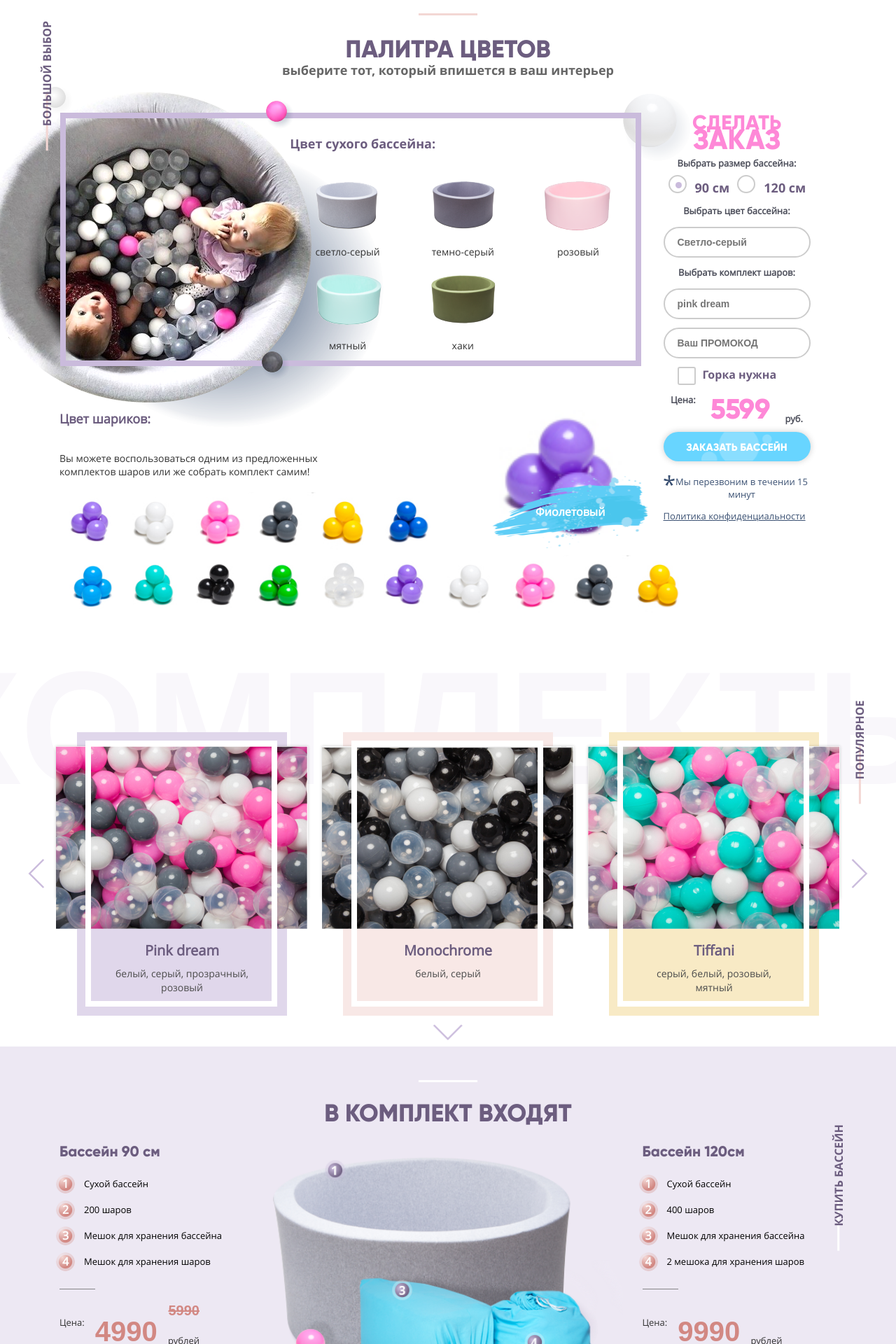
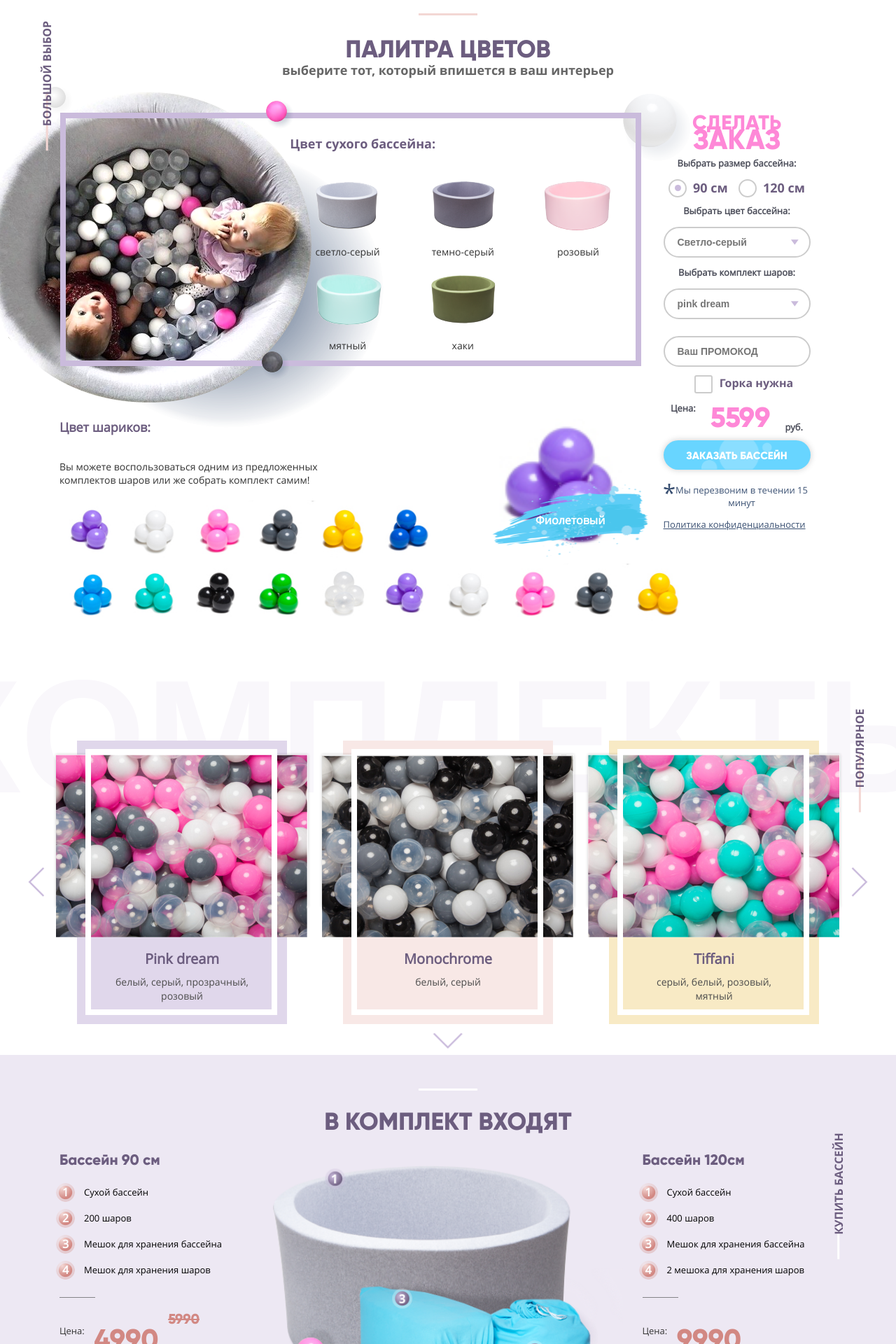
Before and after one commit to MalahVitalij/rocket-valemi, a PHP site: page / in a window 1280 px wide. Shown: the part 3320-5240 px from the top of the page at 70% size. Run offline with PHP 8.4, Linux system fonts and the light colour scheme.

Commit message:
поправки

```diff
--- a/css/style.css
+++ b/css/style.css
@@ -5,8 +5,8 @@ html{
 body {
     position: relative;
     margin: 0;
-    /*overflow-y: hidden;
-    height: 0;
+    overflow-x: hidden;
+    /*height: 0;
     opacity: 0; */
     font-family: "OpenSans-Regular", sans-serif;
 }
@@ -217,7 +218,7 @@ section {
 }
 .radio + label {
     position: relative;
-    padding: 0 0 0 45px;
+    padding: 0 0 0 35px;
     cursor: pointer;
     color: #ffffff;
     font-size: 18px;
@@ -740,11 +743,15 @@ a {
     transform: translateY(-50%);
 }
 .styled-form form {}
-.styled-form form .form-block {
+form .form-block {
     display: block;
     position: relative;
     width: 100%;
     margin-bottom: 7px;
+    display: flex;
+    flex-wrap: wrap;
+    justify-content: space-around;
+    align-items: center;
 }
 .styled-form form .form-block:after {
     display: block;
@@ -1572,9 +1580,7 @@ main{
 }
 .scheme-wrapper .colors-form .main__form-select-wrap{
     cursor: pointer;
-}
-.scheme-wrapper .colors-form .main__form-select-wrap input{
-    cursor: pointer;
+    position: relative;
 }
 .scheme-wrapper .colors-form .form-block input[type="text"]{
     display: block;
@@ -1588,16 +1594,26 @@ main{
     font-size: 14px;
     font-weight: 700;
     line-height: 40px;
-}
-.scheme-wrapper .colors-form .form-block .main__form-select-wrap input[type="text"]:after{
-    display: block;
-    position: absolute;
-    content: 'fgdhfgdhfgd';
+    position: relative;
+}
+.scheme-wrapper .colors-form .main__form-select-wrap {
+    cursor: pointer;
+    position: relative;
+    width: 100%;
+    display: block;
+}
+.scheme-wrapper .colors-form .main__form-select-wrap:before{
+    display: block;
+    position: absolute;
+    content: '';
     width: 44px;
     height: 44px;
     top: 0;
     right: 0;
-    background-color: #000;
+    background-image: url(../img/arrow-select.png);
+    background-position: center;
+    background-repeat: no-repeat;
+    z-index: 5;
 }
 .colors-form .form-block.check input[type="checkbox"]{
     display: none;
@@ -1651,18 +1666,24 @@ main{
     color: #4d4f5b;
     font-size: 13px;
     font-weight: 700;
+    padding-left: 18px;
+    padding-right: 20px;
+}
+.scheme-wrapper .colors-form .main__form-select-wrap .main__form-submenu span:hover{
+   background-color: #cabbdc;
+   width:   100%;
 }
 
 .scheme-wrapper .colors-form label::before {
     border: 2px solid #ccc;
     width: 22px;
     height: 22px;
-    top: -6px;
-    left: 7px;
+    top: 0px;
+    left: 0px;
 }
 .scheme-wrapper .colors-form label::after {
-    top: 4px;
-    left: 17px;
+    top: 8px;
+    left: 9px;
 }
 .scheme-wrapper .colors-form .form-wrapper {}
 .scheme-wrapper .colors-form .form-wrapper .form-hd {
@@ -2024,7 +2045,7 @@ main{
     align-self: center;
     color: #d28883;
     font-size: 40px;
-    font-family: 'Gilroy', sans-serif;
+    font-family: 'GilroyExtra', sans-serif;
     font-weight: 900;
     line-height: 40px;
 }
@@ -2045,7 +2066,7 @@ main{
     right: 0;
     color: #d28883;
     font-size: 20px;
-    font-family: 'Gilroy', sans-serif;
+    font-family: 'GilroyExtra', sans-serif;
     font-weight: 900;
     line-height: 20px;
     text-decoration: line-through;
--- a/index.html
+++ b/index.html
@@ -747,6 +747,17 @@
                                 <li>Мешок для хранения шаров</li>
                             </ol>
                             <p>Оставьте заявку, чтобы узнать точную стоимость и сроки доставки</p>
+
+                            <div class="styled-form order-desc-form">
+                                <form>
+                                    <div class="form-block price">
+                                        <div>Цена от:</div>
+                                        <div class="price-change">5990</div>
+                                        <div>руб.</div>
+                                    </div>
+                                    <button type="submit" class="styled-btn1">Заказать бассейн</button>
+                                </form>
+                            </div>
                             <a href="#" class="politics">Политика конфиденциальности</a>
                         </div>
                         <div class="order-block order-form styled-form">
@@ -952,9 +963,9 @@
                             </div>
                             <div class="form-block">
                                 <div class="form-block-name">Выбрать размер бассейна:</div>
-                                <input type="radio" name="size" class="radio" id="size5" checked="">
+                                <input type="radio" name="size" class="radio" id="size5" checked data-price="2290">
                                 <label for="size5">90 см</label>
-                                <input type="radio" name="size" class="radio" id="size6">
+                                <input type="radio" name="size" class="radio" id="size6" data-price="1190">
                                 <label for="size6">120 см</label>
                             </div>
                             <div class="form-block check-modal">
@@ -963,7 +974,7 @@
                             </div>
                             <div class="form-block price">
                                 <div>Цена от:</div>
-                                <div>5990</div>
+                                <div class="price-change">5990</div>
                                 <div>руб.</div>
                             </div>
                             <button type="submit" class="styled-btn1">оплатить</button>
```
Also changed, not shown: other parts of css/style.css (+24 -9 lines), css/media.css (+28 -7 lines).
